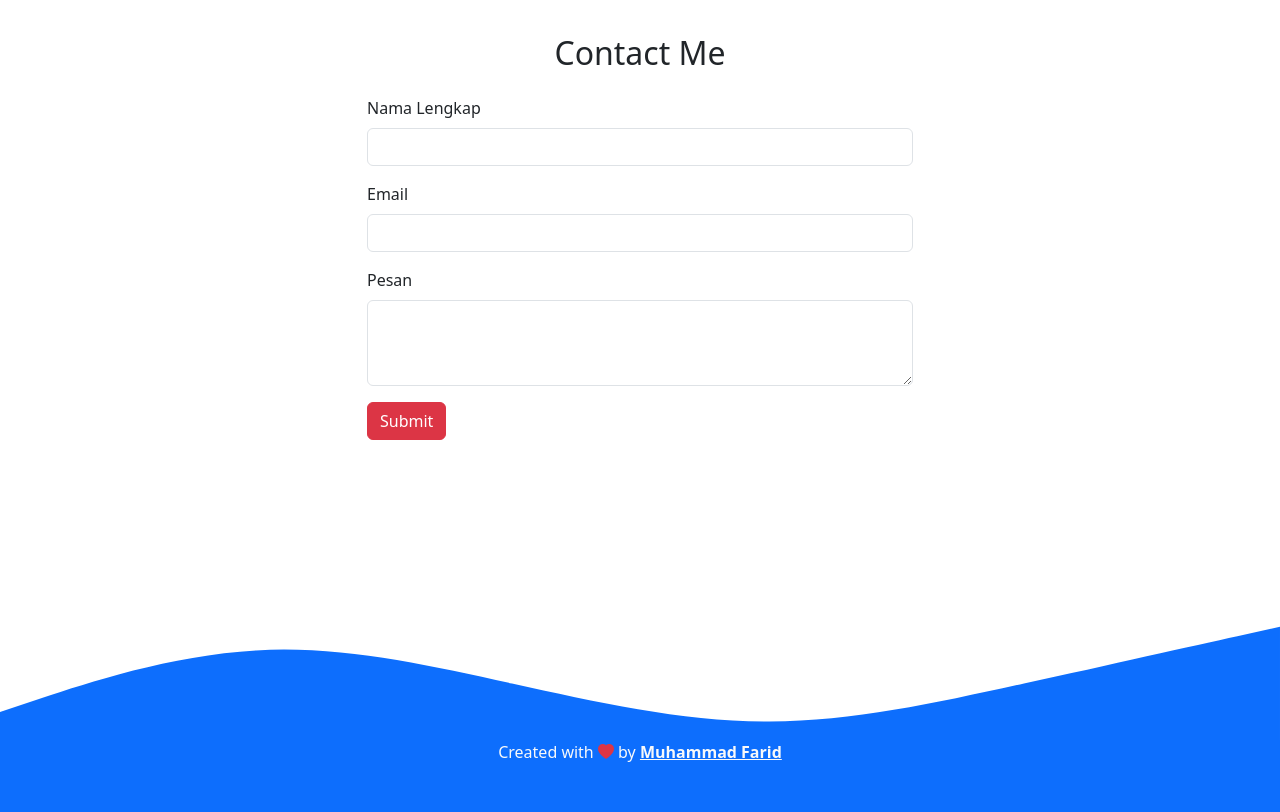
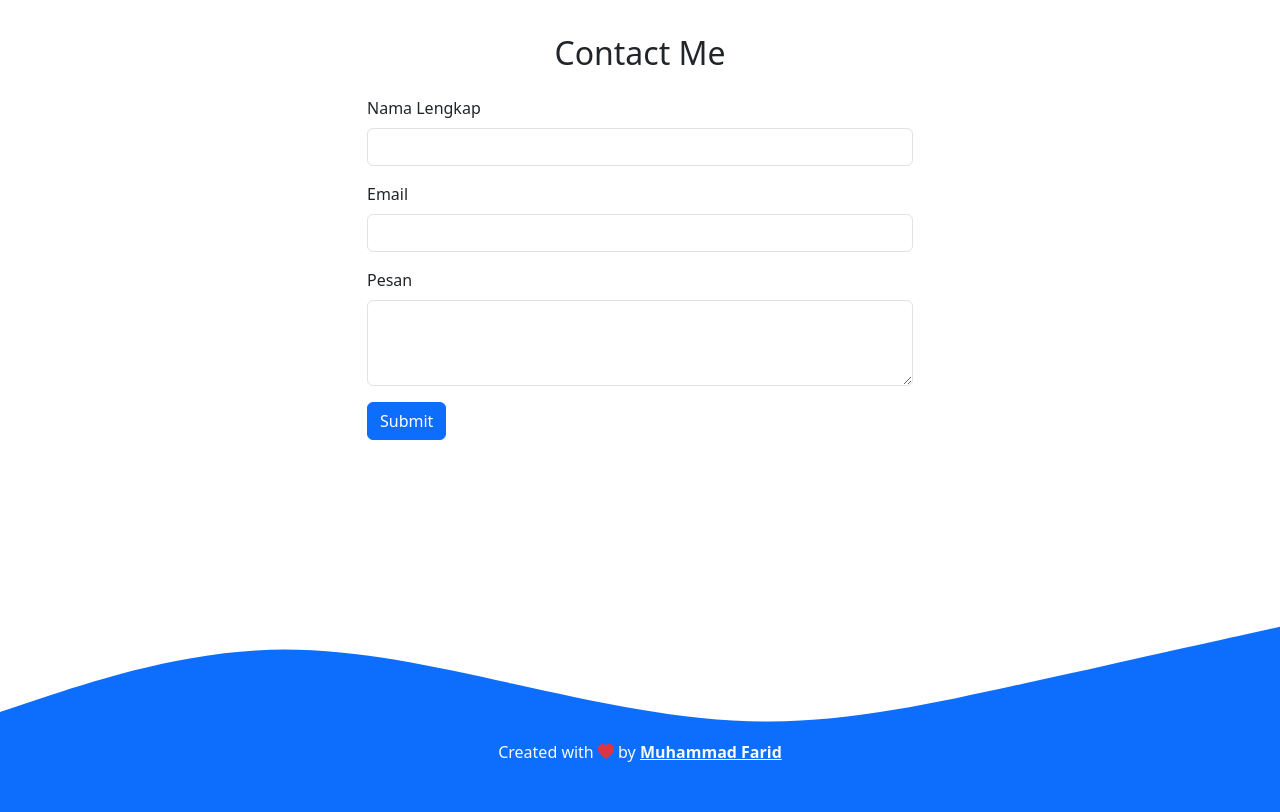
Before and after one commit to faridrifki/faridrifki.github.io, a plain HTML site: page index.html in a window 1280 px wide. Shown: the part 2498-3310 px from the top of the page. Drawn offline with nearby package versions, Linux system fonts and the light colour scheme.

Commit message:
mengubah warna pada button

```diff
--- a/index.html
+++ b/index.html
@@ -160,7 +160,7 @@
                             <textarea class="form-control" id="pesan" rows="3" name="pesan"></textarea>
                           </div>
 
-                        <button type="submit" class="btn btn-danger mb-3 btn-kirim">Submit</button>
+                        <button type="submit" class="btn btn-primary mb-3 btn-kirim">Submit</button>
 
                         <button class="btn btn-primary mb-3 btn-loading d-none" type="button" disabled>
                           <span class="spinner-border spinner-border-sm" role="status" aria-hidden="true"></span>
```
